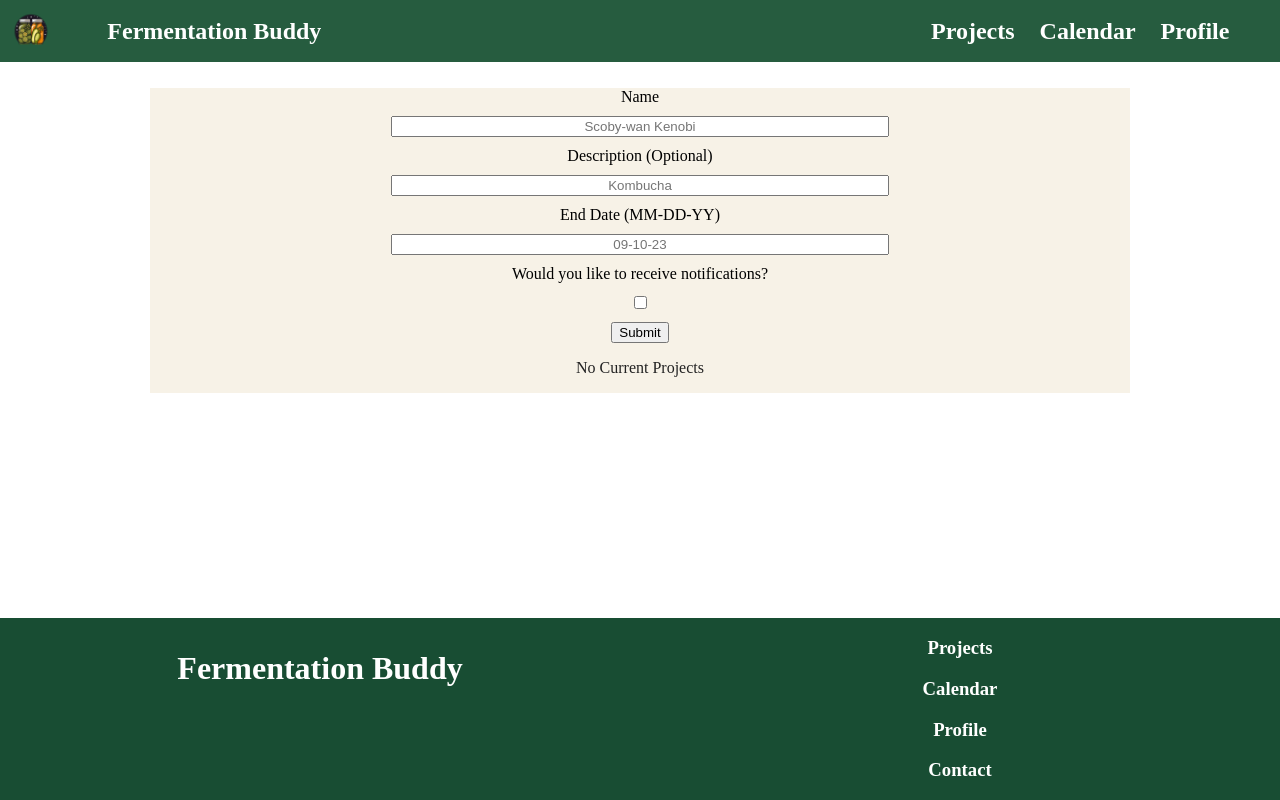
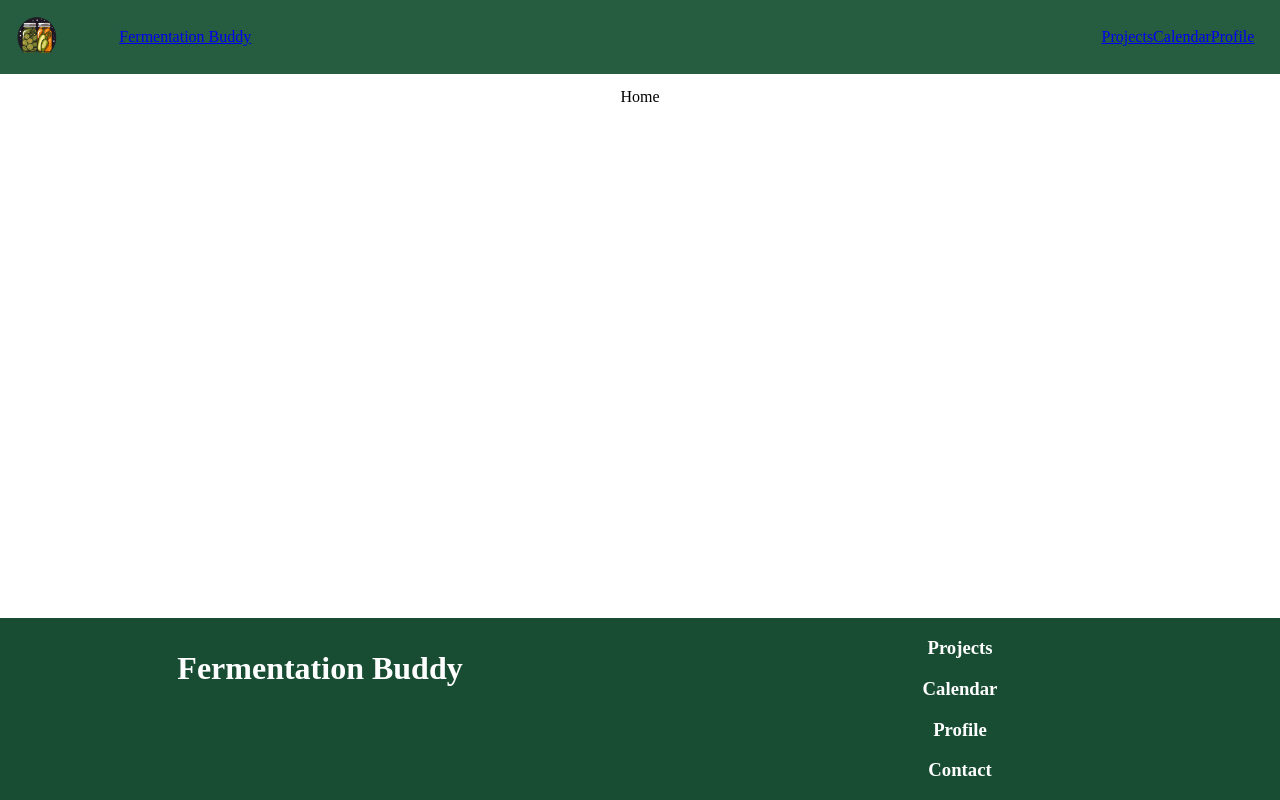
Before and after one commit to haydentinker/Fermentation_Buddy, a React (Create React App) app in the folder fermentation_station/: page / in a window 1280 px wide. Built offline with nearby package versions, Linux system fonts and the light colour scheme.

Commit message:
React routing

```diff
--- a/fermentation_station/package.json
+++ b/fermentation_station/package.json
@@ -8,6 +8,7 @@
     "@testing-library/user-event": "^13.5.0",
     "react": "^18.2.0",
     "react-dom": "^18.2.0",
+    "react-router-dom": "^6.14.1",
     "react-scripts": "5.0.1",
     "web-vitals": "^2.1.4"
   },
--- a/fermentation_station/src/App.js
+++ b/fermentation_station/src/App.js
@@ -1,23 +1,27 @@
-import {React, useState} from "react";
+import {React} from "react";
 import { ProjectWrapper } from "./components/ProjectWrapper";
 import './static/App.css'
 import { NavBar } from "./components/NavBar";
 import {Footer} from "./components/Footer";
+import {Routes, Route} from "react-router-dom";
+import { Calendar } from "./components/Calendar";
+import { Home } from "./components/Home";
+import { Profile } from "./components/Profile";
 function App() {
-  const [page,setPage]=useState("home");
-  const changePage =value=>{
-    console.log(value);
-    setPage(value);
-  }
   return (
     <>
     <div className='container'>
-      <NavBar changePage={changePage}/>
+      <NavBar/>
       </div>
       <div className='container'>
-      <ProjectWrapper page={page}/>
+      <Routes>
+        <Route path="/" element={<Home/>}/>
+        <Route path="/projects" element={<ProjectWrapper/>}/>
+        <Route path="/calendar" element={<Calendar/>}/>
+        <Route path="/profile" element={<Profile/>}/>
+      </Routes>
       </div>
-      <div className="container"><Footer changePage={changePage}/></div>
+      <div className="container"><Footer/></div>
 
       </>
     );
--- /dev/null
+++ b/fermentation_station/src/components/Calendar.js
@@ -0,0 +1,7 @@
+import React from 'react'
+
+export const Calendar = () => {
+  return (
+    <div>Calendar</div>
+  )
+}
--- /dev/null
+++ b/fermentation_station/src/components/Home.js
@@ -0,0 +1,7 @@
+import React from 'react'
+
+export const Home = () => {
+  return (
+    <div>Home</div>
+  )
+}
--- a/fermentation_station/src/components/NavBar.js
+++ b/fermentation_station/src/components/NavBar.js
@@ -1,37 +1,30 @@
 import React from 'react';
 import '../static/NavBar.css';
 import logo from '../images/fermentation_station_logo.png';
-export const NavBar = ({changePage}) => {
+import {Link} from "react-router-dom";
+
+export const NavBar = () => {
   return (
     <nav>
       <div className='left-container'>
       <img className='logo' src={logo} alt='fermentation station logo'/>
       <ul>
-        <li
-          onClick={() => changePage('home')}
-        >
-          <h1>Fermentation Buddy</h1>
+        <li>
+          <Link to="/">Fermentation Buddy</Link>
         </li>
         </ul>
       </div>
       <div className='right-container'>
       <ul>
 
-        <li
-
-          onClick={() =>  changePage('Projects')}
-        >
-          <h2>Projects</h2>
+        <li>
+          <Link to="/projects">Projects</Link>
         </li>
-        <li
-          onClick={() => changePage('Calendar')}
-        >
-          <h2>Calendar</h2>
+        <li>
+          <Link to="/calendar">Calendar</Link>
         </li>
-        <li
-          onClick={() => changePage('Profile')}
-        >
-          <h2>Profile</h2>
+        <li>
+          <Link to="/profile">Profile</Link>
         </li>
       </ul>
       </div>
--- /dev/null
+++ b/fermentation_station/src/components/Profile.js
@@ -0,0 +1,7 @@
+import React from 'react'
+
+export const Profile = () => {
+  return (
+    <div>Profile</div>
+  )
+}
--- a/fermentation_station/src/components/ProjectWrapper.js
+++ b/fermentation_station/src/components/ProjectWrapper.js
@@ -4,6 +4,7 @@ import { ProjectForm } from "./ProjectForm"
 import { v4 as uuidv4 } from 'uuid';
 import { FermentationProject } from './FermentationProject';
 import { EditProjectForm } from './EditProjectForm';
+
 
 export const ProjectWrapper = () => {
   const [projects, setProjects] = useState([])
--- a/fermentation_station/src/index.js
+++ b/fermentation_station/src/index.js
@@ -2,11 +2,13 @@ import React from 'react';
 import ReactDOM from 'react-dom/client';
 import App from './App';
 import reportWebVitals from './reportWebVitals';
-
+import {BrowserRouter} from "react-router-dom";
 const root = ReactDOM.createRoot(document.getElementById('root'));
 root.render(
   <React.StrictMode>
+    <BrowserRouter>
     <App />
+    </BrowserRouter>
   </React.StrictMode>
 );
 
```
Also changed, not shown: 1 other file (tests, documents, lock files or other folders).
